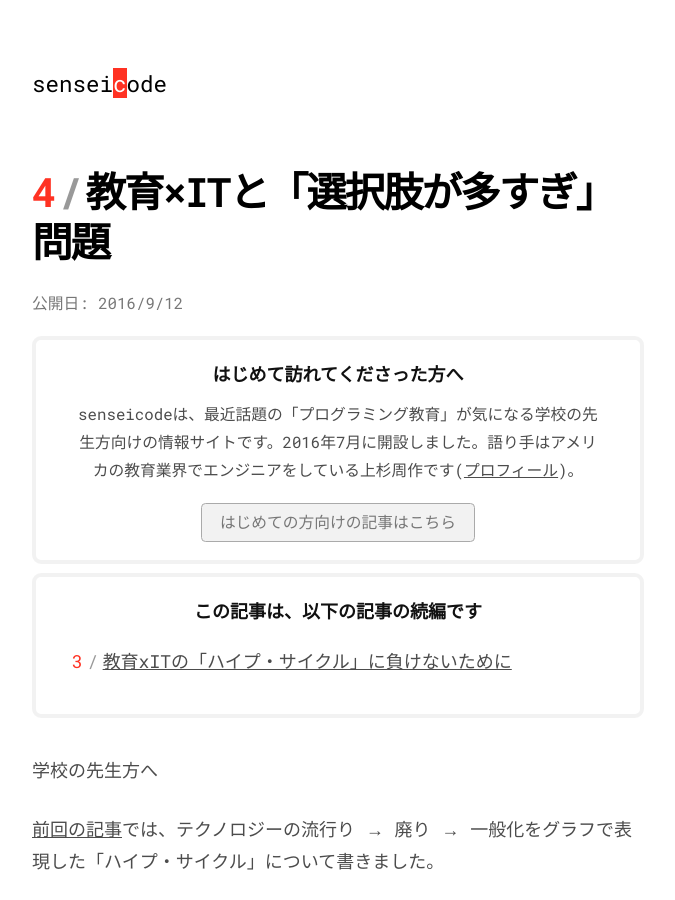
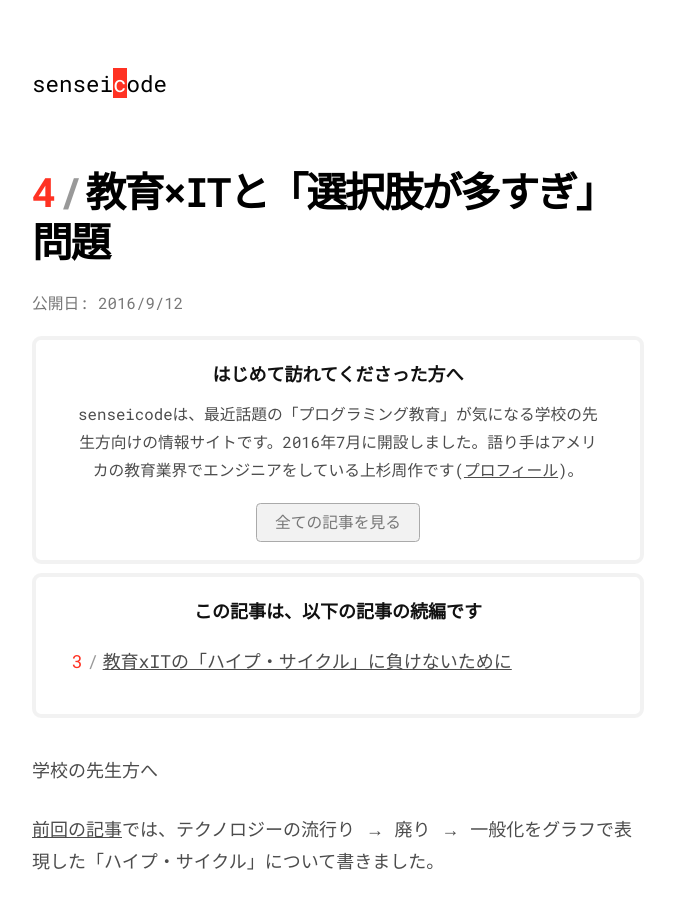
Before and after one commit to chibicode/senseicode, a Jekyll site: the page built from _posts/2016-09-06-too-many-choices.md, in a window 1280 px wide and 900 px high. Shown: the whole window, without its empty margins (302-977 px from the left). Built offline with Jekyll 4.4.1, drawn with Linux system fonts in a browser that asks for light colours; comment, search, counter and statistics services are not loaded.

Commit message:
Back to home instead

```diff
--- a/_includes/about-senseicode.html
+++ b/_includes/about-senseicode.html
@@ -4,8 +4,8 @@
     {{ site.data.text.intro_p1 }}
   </p>
   <p class="mb0 tc">
-    <a href="/1-introduction" class="dib pv1 ph3 ba b--light-silver br2 no-underline gray bg-black-05 btn-hover-color pointer f6 ">
-      はじめての方向けの記事はこちら
+    <a href="/" class="dib pv1 ph3 ba b--light-silver br2 no-underline gray bg-black-05 btn-hover-color pointer f6 ">
+      全ての記事を見る
     </a>
   </p>
 </div>
```
